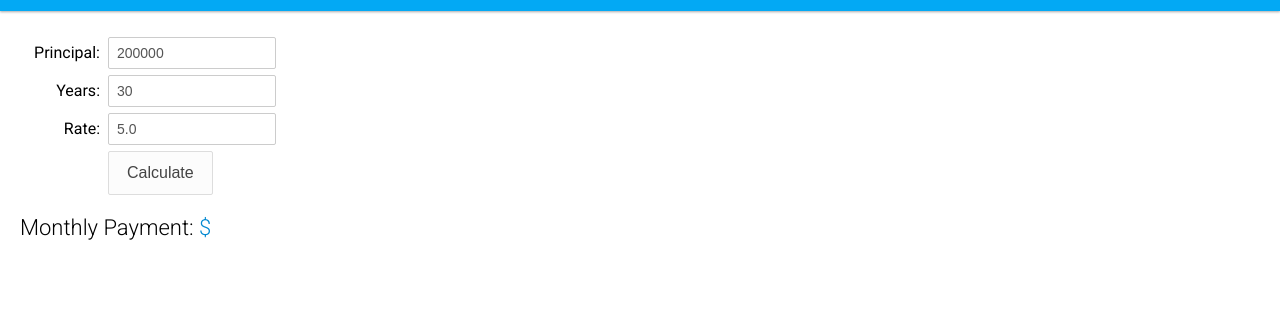
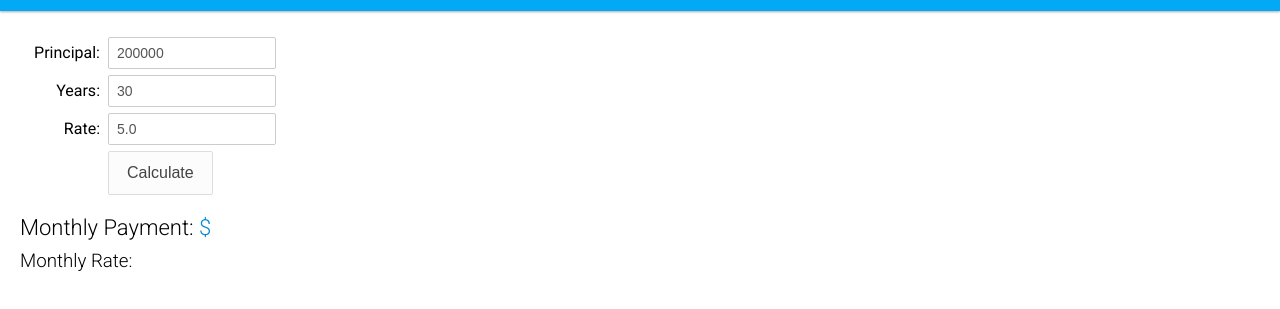
Before and after one commit to qingyunx/es6-tutorial, a website with bundled scripts: page index.html in a window 1280 px wide. Shown: the part 45-354 px from the top of the page. Built offline with nearby package versions, Linux system fonts and the light colour scheme.

Commit message:
Add files via upload

```diff
--- a/index.html
+++ b/index.html
@@ -29,6 +29,7 @@
         </div>
     </div>
     <h2>Monthly Payment: <span id="monthlyPayment" class="currency"></span></h2>
+    <h3>Monthly Rate: <span id="monthlyRate"></span></h3>
 </div>
 <script src="build/main.bundle.js"></script>
 </body>
```
